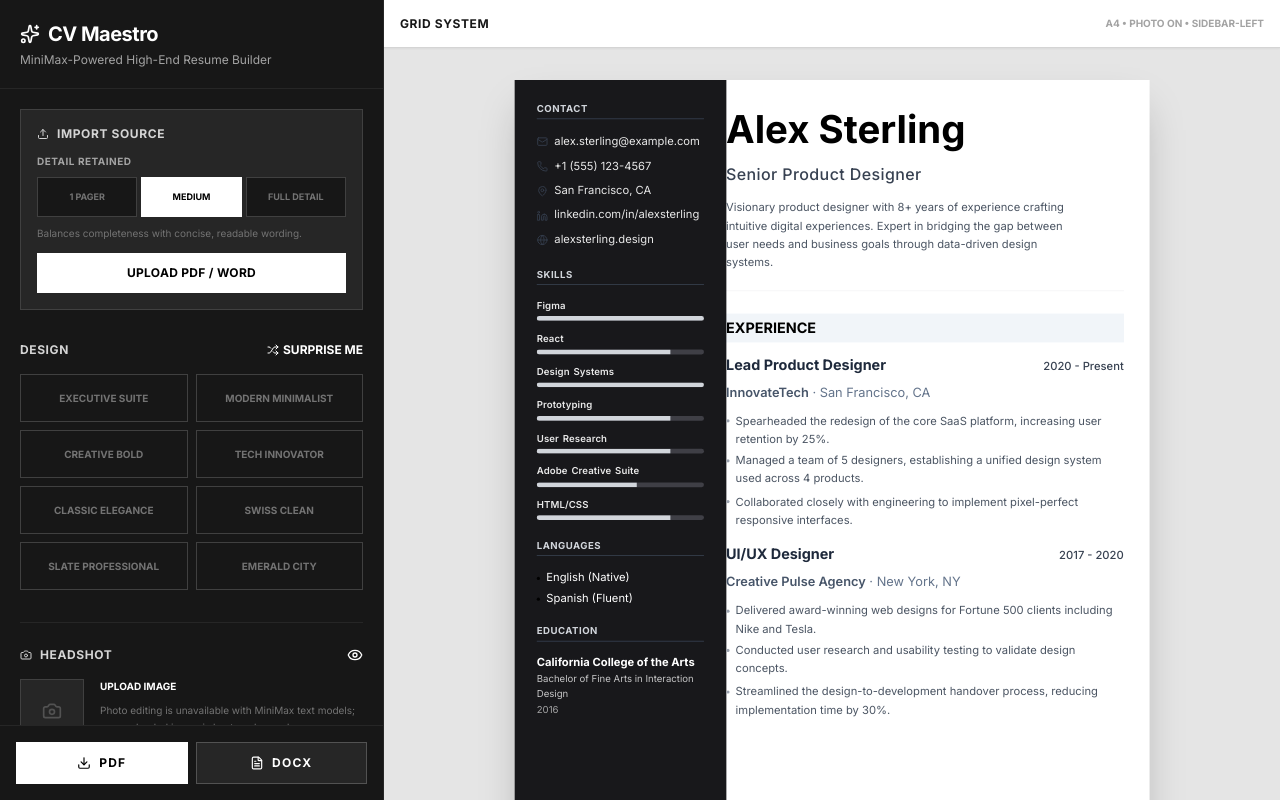
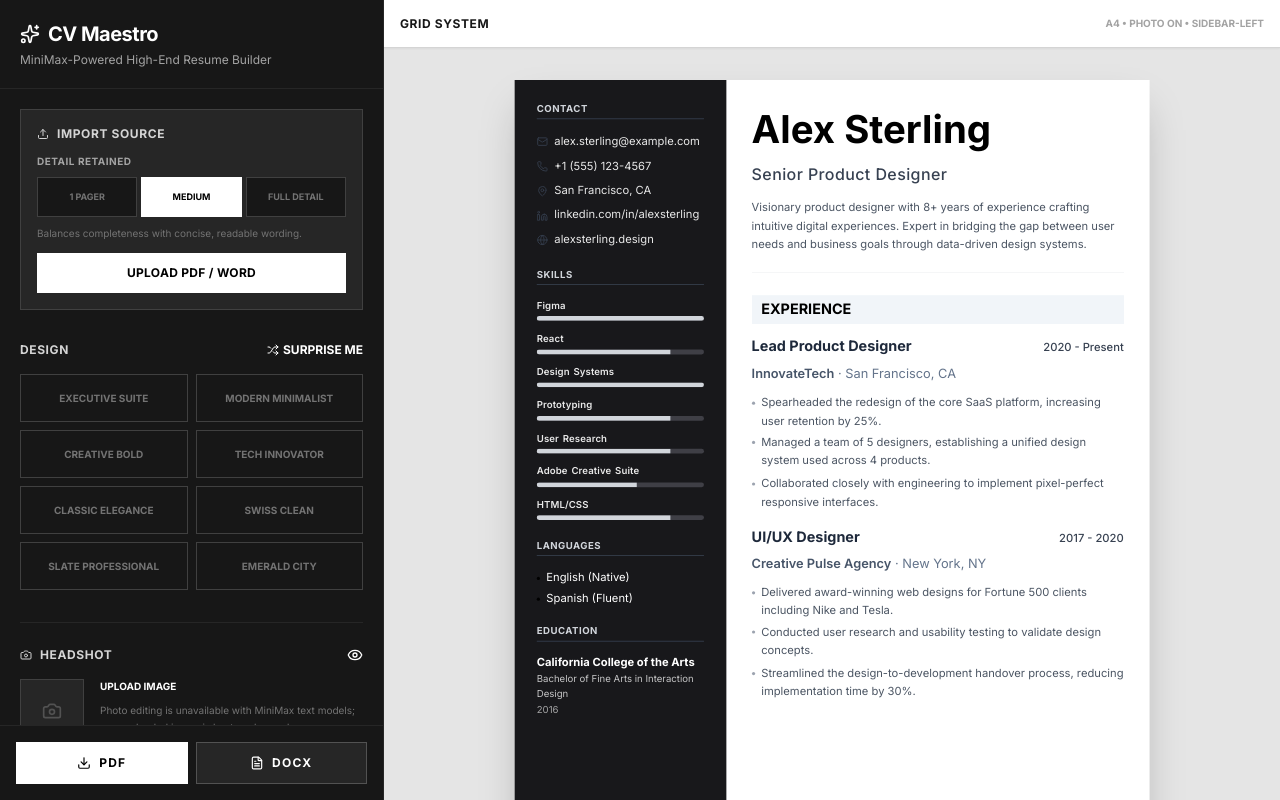
Before and after one commit to benclawbot/CV-Maestro, a React (Vite) app: page / in a window 1280 px wide. Built offline with nearby package versions, Linux system fonts and the light colour scheme.

Commit message:
Complete resume detail retention controls

```diff
--- a/components/ResumePreview.tsx
+++ b/components/ResumePreview.tsx
@@ -118,6 +118,14 @@ export const ResumePreview: React.FC<ResumePreviewProps> = ({ data, template, sh
   const imgClass = `${sizeClasses[photoSettings.size]} object-cover rounded-full border-4 border-white shadow-lg`;
   const photoContainerClass = `${isCompact ? 'mb-5' : 'mb-8'} flex ${alignClasses[photoSettings.align]}`;
   const fontClass = { sans: 'font-sans', serif: 'font-serif', mono: 'font-mono', classic: 'font-classic' }[template.fontFamily];
+  const mainContentStyle: React.CSSProperties | undefined = hasSidebar
+    ? {
+        paddingTop: isCompact ? '2rem' : '2.5rem',
+        paddingBottom: isCompact ? '2rem' : '2.5rem',
+        paddingLeft: template.layout === 'sidebar-left' ? `calc(33.333% + ${isCompact ? '2rem' : '2.5rem'})` : isCompact ? '2rem' : '2.5rem',
+        paddingRight: template.layout === 'sidebar-right' ? `calc(33.333% + ${isCompact ? '2rem' : '2.5rem'})` : isCompact ? '2rem' : '2.5rem',
+      }
+    : undefined;
 
   const SectionTitle = ({ title, first = false }: { title: string; first?: boolean }) => {
     const classes = {
@@ -230,7 +238,10 @@ export const ResumePreview: React.FC<ResumePreviewProps> = ({ data, template, sh
   };
 
   const renderMainContent = () => (
-    <main className={`resume-main w-full box-border ${isCompact ? 'p-8' : 'p-10'}`}>
+    <main
+      className={`resume-main w-full box-border ${hasSidebar ? '' : isCompact ? 'p-8' : 'p-10'}`}
+      style={mainContentStyle}
+    >
       {hasSidebar && (
         <div className={`${isCompact ? 'mb-7 pb-6' : 'mb-10 pb-8'} border-b border-gray-100 break-inside-avoid`} data-pdf-break-after="true">
           <h1 className={`text-5xl font-bold mb-3 ${theme.text} leading-tight`}>{personalInfo.fullName}</h1>
```
